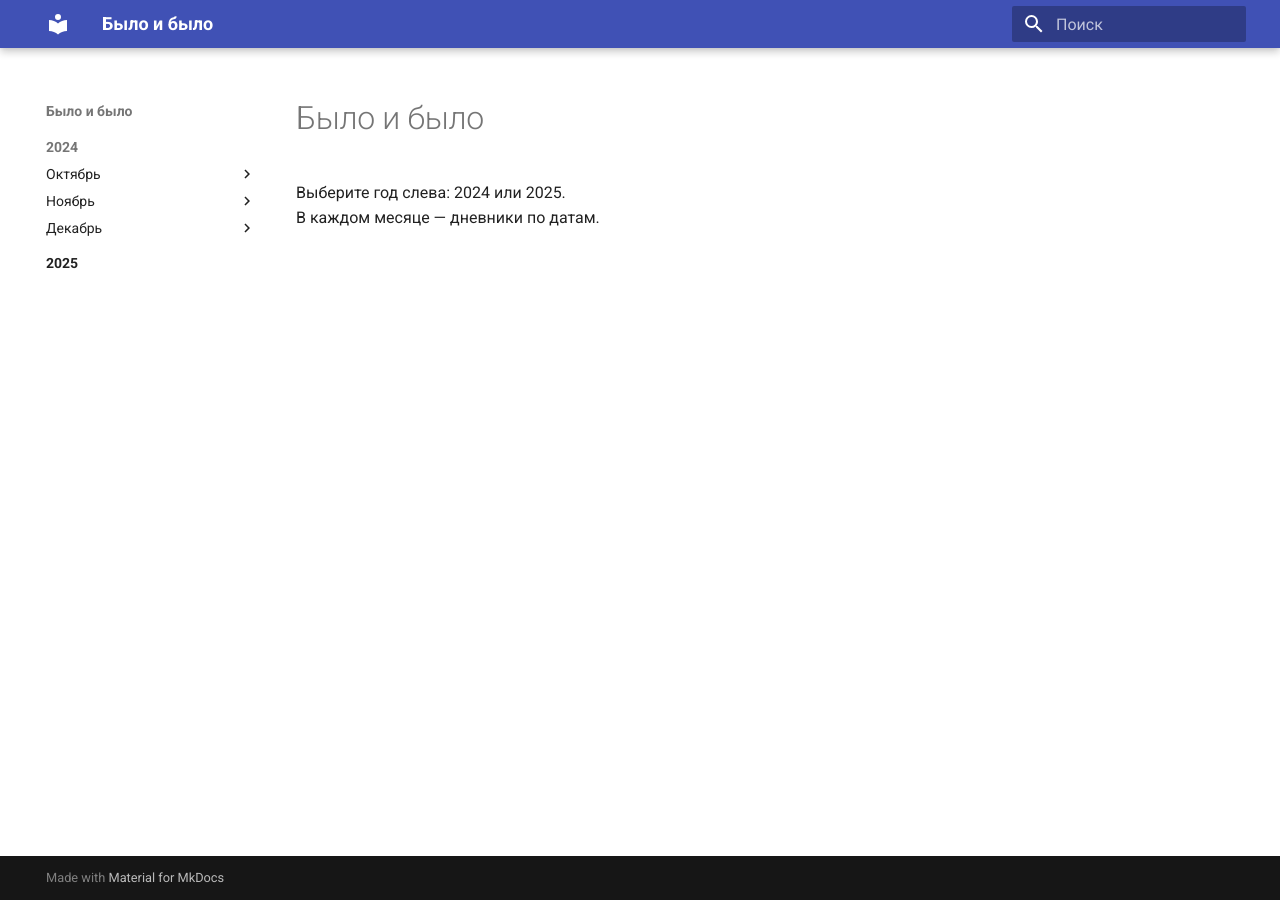
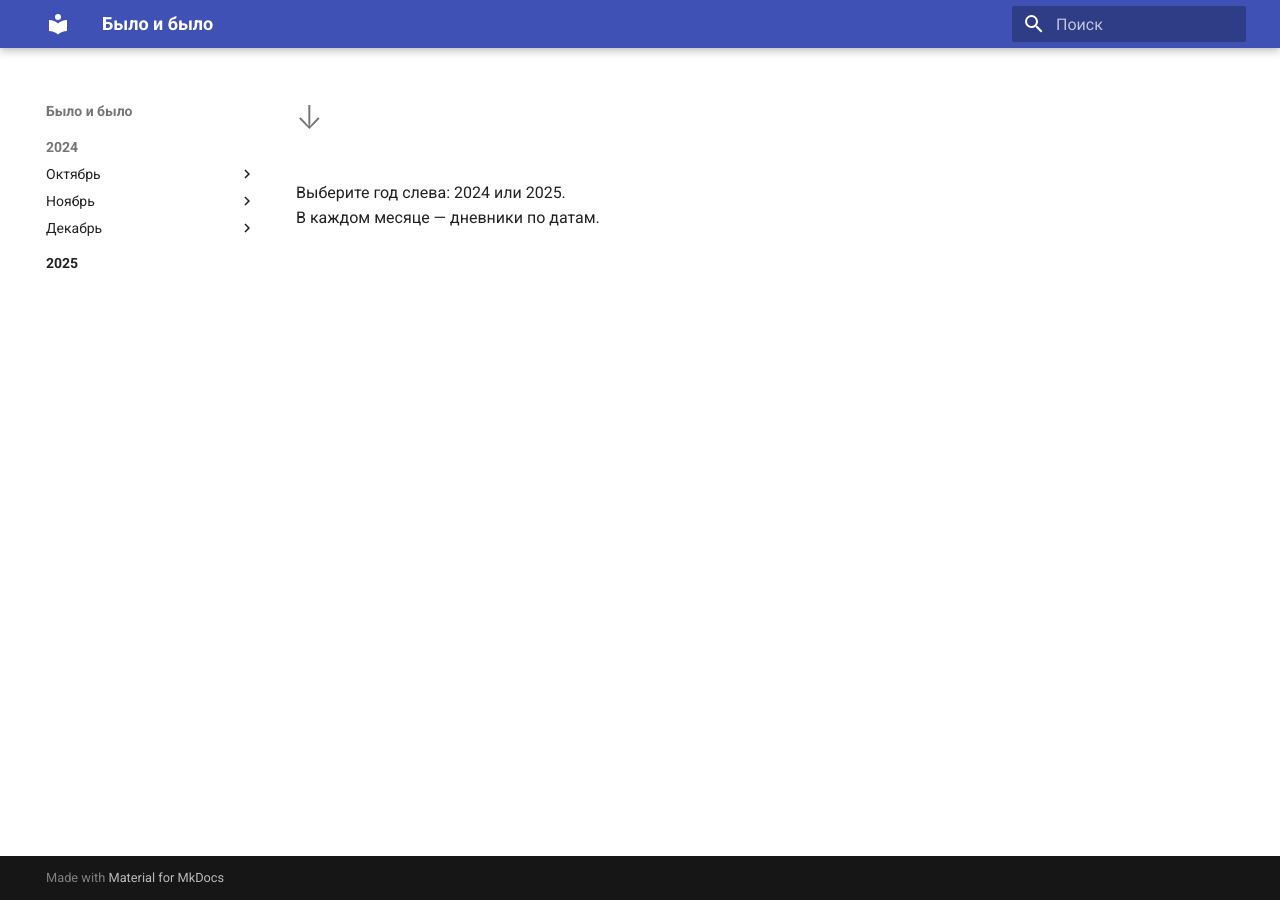
Before and after one commit to ioneov/lifeINIT, an MkDocs documentation site: the page built from docs/index.md, in a window 1280 px wide. Built offline with MkDocs 1.6.1 and Material for MkDocs 9.7.7, drawn with Linux system fonts in a browser that asks for light colours.

Commit message:
02/10/2025

```diff
--- a/docs/index.md
+++ b/docs/index.md
@@ -1,4 +1,4 @@
-# Было и было
+# ↓
 
 Выберите год слева: 2024 или 2025.
 В каждом месяце — дневники по датам.
```
